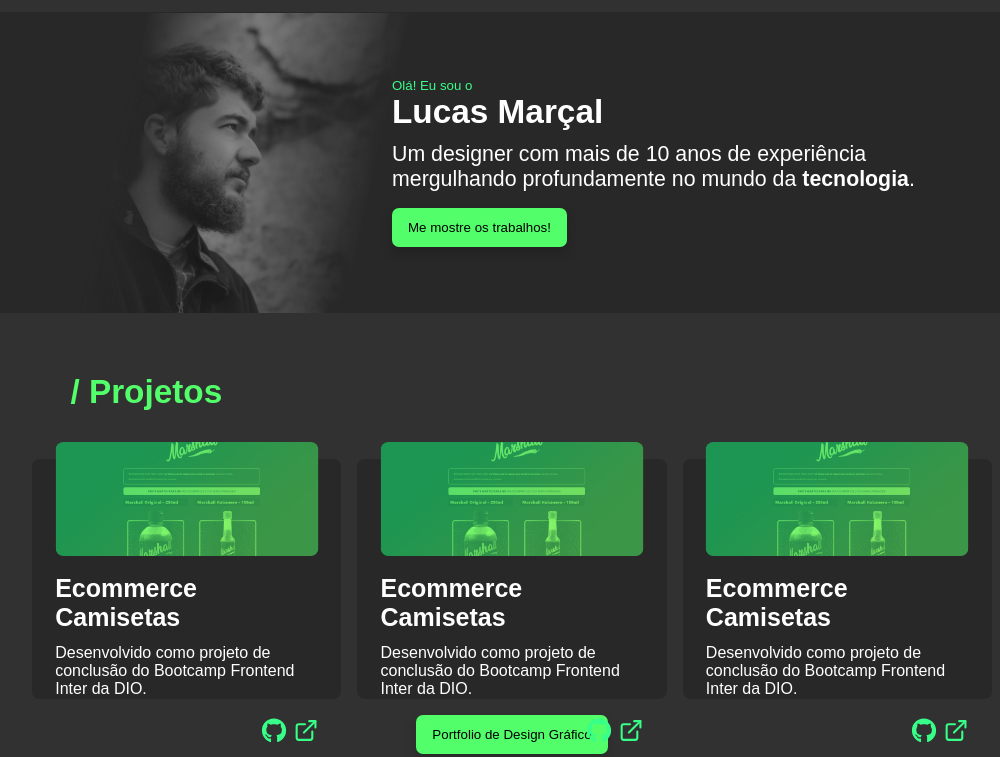
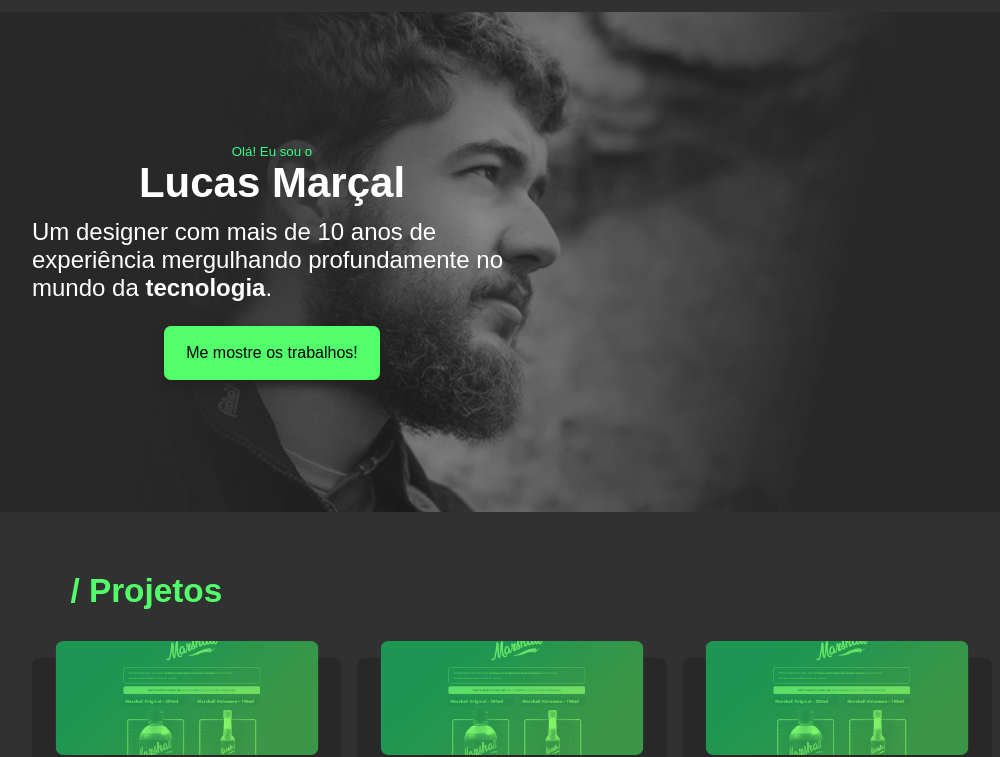
Before and after one commit to lucas-marcal/Portfolio, a Gatsby site: page / in a window 1280 px wide. Shown: the part 68-825 px from the top of the page, without its empty margins (128-1128 px from the left). Built offline with nearby package versions, Linux system fonts and the light colour scheme; Gatsby itself is replaced by a stand-in of ours.

Commit message:
'Featured' section style update.

```diff
--- a/src/components/Contact.js
+++ b/src/components/Contact.js
@@ -11,7 +11,7 @@ const Contact = () => {
                     Vamos conversar? Você podeusar o formulário abaixo ou enviar
                     um email diretamente para contato@lucasm.io.
                 </p>
-                <form>
+                {/* <form>
                     <div className="form-row">
                         <label htmlFor="name">Nome:</label>
                         <input type="text" name="nome" id="nome"></input>
@@ -23,7 +23,7 @@ const Contact = () => {
                         <textarea name="mensagem" id="mensagem"></textarea>
                     </div>
                     <button type="submit">Enviar</button>
-                </form>
+                </form> */}
             </Container>
         </StyledContact>
     );
--- a/src/components/Featured.js
+++ b/src/components/Featured.js
@@ -7,9 +7,8 @@ const Featured = () => {
     return (
         <StyledFeatured>
             <Container className="featuredWrapper">
-                <div className="bgimg">
-                    <ProfilePic />
-                </div>
+                <ProfilePic />
+
                 <div className="content">
                     <h5>Olá! Eu sou o</h5>
                     <h1>Lucas Marçal</h1>
--- a/src/components/ProfilePic.js
+++ b/src/components/ProfilePic.js
@@ -7,7 +7,8 @@ export function ProfilePic() {
             src="../images/profilebg.png"
             alt=""
             placeholder="blurred"
-            layout="constrained"
+            layout="fullWidth"
+            style={{ gridArea: "1/1", maxHeight: 500 }}
         />
     );
 }
--- a/src/components/styles/Featured.styled.js
+++ b/src/components/styles/Featured.styled.js
@@ -4,8 +4,9 @@ export const StyledFeatured = styled.section`
     background-color: ${({ theme }) => theme.colors.darkerbg};
 
     p {
-        margin-bottom: 1rem;
-        font-size: 16pt;
+        margin-bottom: 1.5rem;
+        font-size: 18pt;
+        font-weight: 300;
 
         span {
             font-weight: 600;
@@ -14,6 +15,7 @@ export const StyledFeatured = styled.section`
 
     h1 {
         margin-bottom: 0.7rem;
+        font-size: 42px;
     }
 
     h5 {
@@ -24,7 +26,6 @@ export const StyledFeatured = styled.section`
     .featuredWrapper {
         position: relative;
         display: grid;
-        grid-template-columns: 2fr 3fr;
         padding: 0 50px;
     }
 
@@ -37,6 +38,10 @@ export const StyledFeatured = styled.section`
         z-index: 10;
         align-self: center;
         padding: 60px 0;
+        grid-area: 1/1;
+        position: relative;
+        place-items: center;
+        max-width: 480px;
     }
 
     .bgimg {
--- a/src/components/styles/Global.js
+++ b/src/components/styles/Global.js
@@ -20,7 +20,8 @@ const GlobalStyles = createGlobalStyle`
     }
 
     .primary-btn {
-        padding: 12px 16px;
+        font-size: 16px;
+        padding: 18px 22px;
         background-color: ${({ theme }) => theme.colors.secondary};
         border-radius: 7px;
         border: none;
--- a/src/components/styles/Projects.styled.js
+++ b/src/components/styles/Projects.styled.js
@@ -19,7 +19,7 @@ export const StyledProjectsSection = styled.section`
     .projectsBtnWrapper {
         display: flex;
         justify-content: center;
-        margin-top: 1rem;
+        margin-top: 2vh;
     }
 
     .projects-btn {
```
